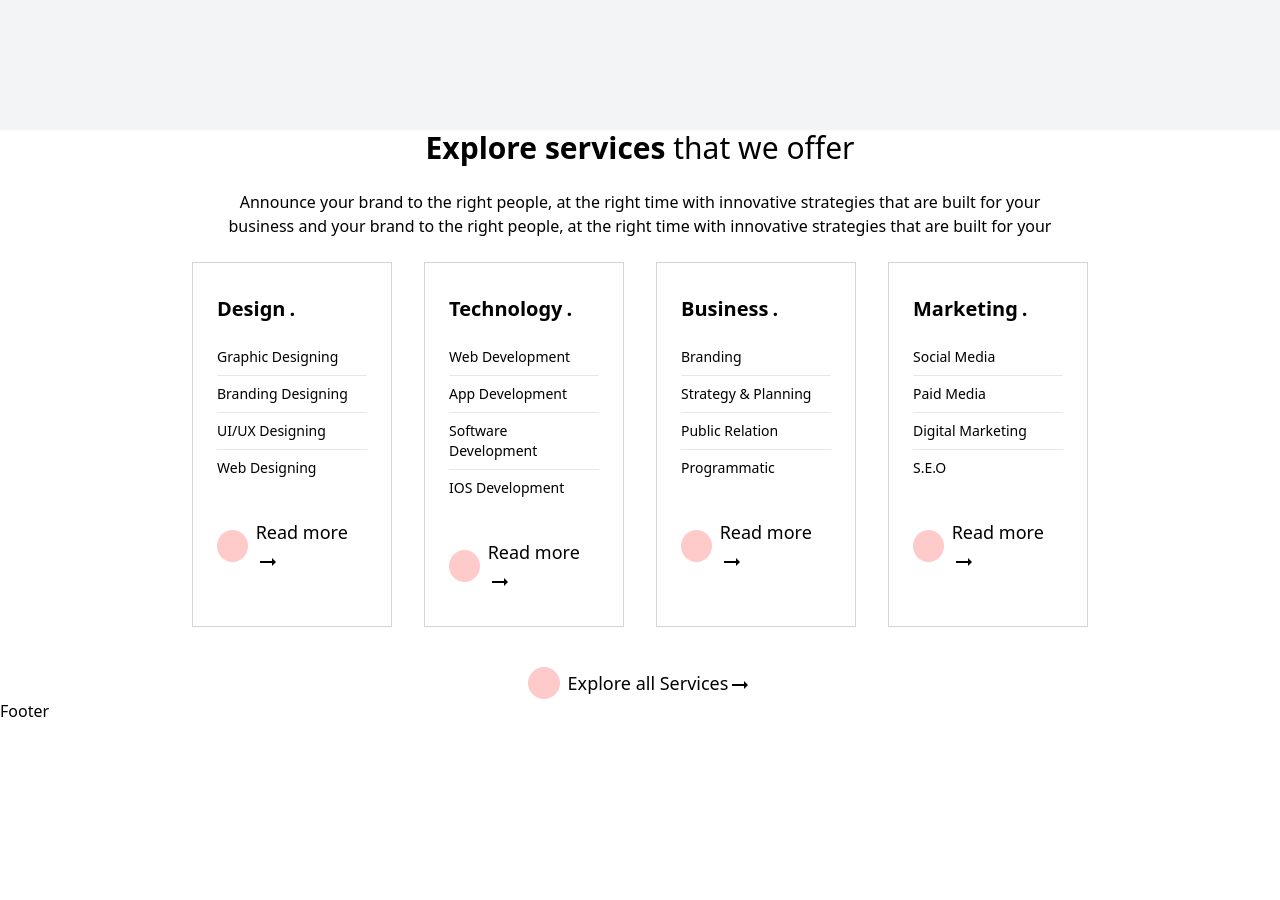
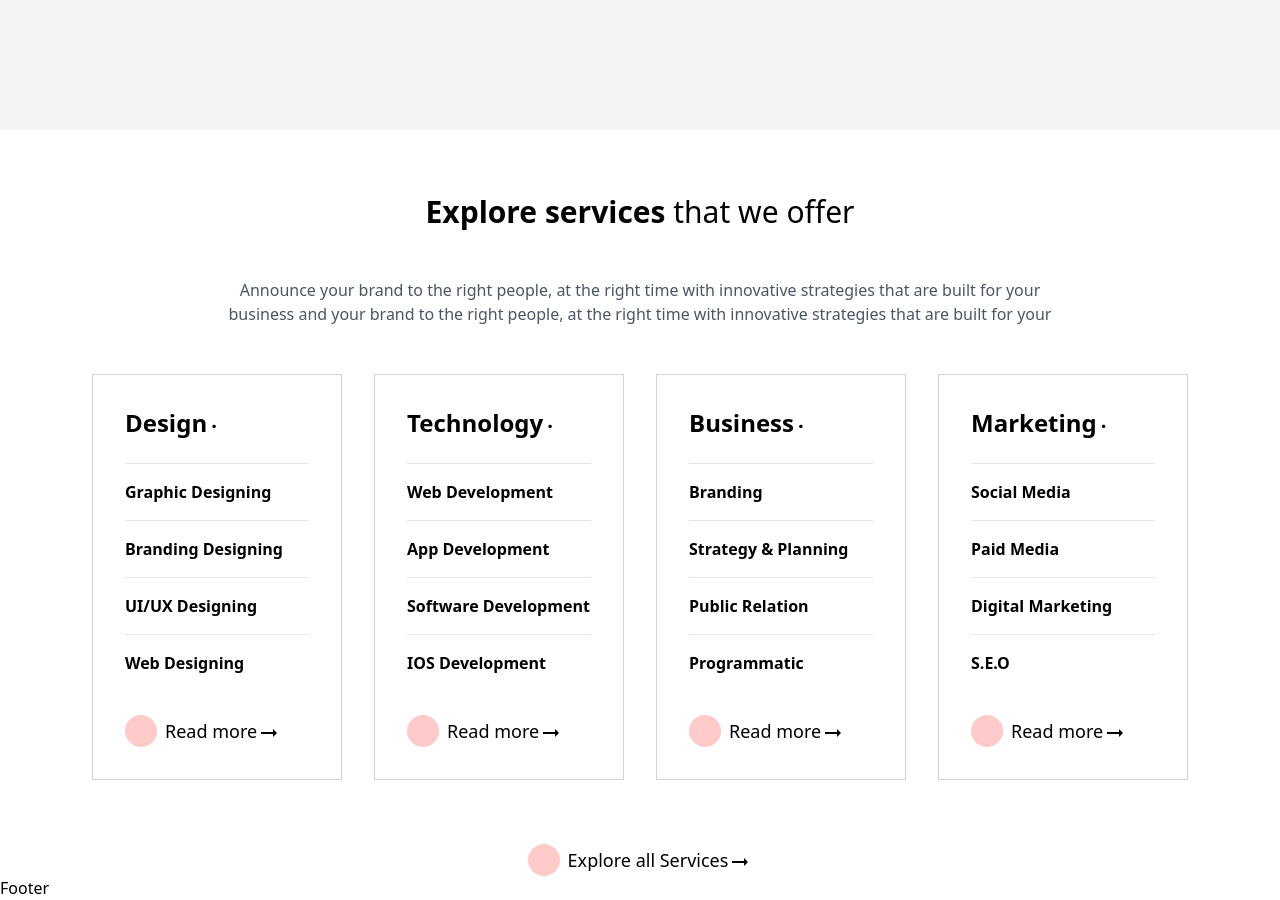
Before and after one commit to rkcoola792/media-dynox, a React (Vite) app: page / in a window 1280 px wide. Shown: the part 940-1840 px from the top of the page. Before the commit the page ends 1663 px from the top, so only its background shows below. Built offline with nearby package versions, Linux system fonts and the light colour scheme.

Commit message:
section 3 completed

```diff
--- a/src/components/Homepage/Cards.jsx
+++ b/src/components/Homepage/Cards.jsx
@@ -3,22 +3,23 @@ import Explore from './Explore';
 
 const Cards = ({title,first,second,third,fourth}) => {
   return (
-    <div className="w-[200px] h[300px] flex flex-col gap-6 border border-gray-300 px-6 py-8">
+    <div className="w-[200px] h[300px] lg:w-[250px] flex flex-col gap-6 border border-gray-300 px-8 py-8">
       <div className="flex gap-1 items-start">
-        <span className="text-xl font-bold">{title}</span>
+        <span className="text-xl lg:text-2xl font-semibold">{title}</span>
         <span className="text-main-red text-xl font-extrabold ">.</span>
       </div>
 
-      <div className="subheading flex flex-col gap-2">
-        <h3 className="text-sm">{first}</h3>
+      <div className="subheading flex flex-col gap-4">
         <hr />
-        <h3 className="text-sm">{second}</h3>
+        <h3 className="text-sm lg:text-base font-semibold">{first}</h3>
         <hr />
-        <h3 className="text-sm">{third}</h3>
+        <h3 className="text-sm lg:text-base font-semibold ">{second}</h3>
         <hr />
-        <h3 className="text-sm">{fourth}</h3>
+        <h3 className="text-sm lg:text-base font-semibold ">{third}</h3>
+        <hr />
+        <h3 className="text-sm lg:text-base font-semibold ">{fourth}</h3>
       </div>
-      <Explore text="Read more"></Explore>
+      <Explore text="Read more" ></Explore>
     </div>
   );
 }
--- a/src/components/Homepage/Section3.jsx
+++ b/src/components/Homepage/Section3.jsx
@@ -4,11 +4,11 @@ import Explore from './Explore';
 
 const Section3 = () => {
   return (
-    <div className="section-3 flex flex-col items-center px-24 gap-6">
+    <div className="section-3 flex flex-col items-center px-24 gap-12 mt-16">
       <h1 className="text-3xl">
         <span className="font-bold">Explore services </span> that we offer
       </h1>
-      <h3 className="w-[80%] text-center">
+      <h3 className="w-[80%] text-center text-gray-600 text-base">
         Announce your brand to the right people, at the right time with
         innovative strategies that are built for your business and your brand to
         the right people, at the right time with innovative strategies that are
```
